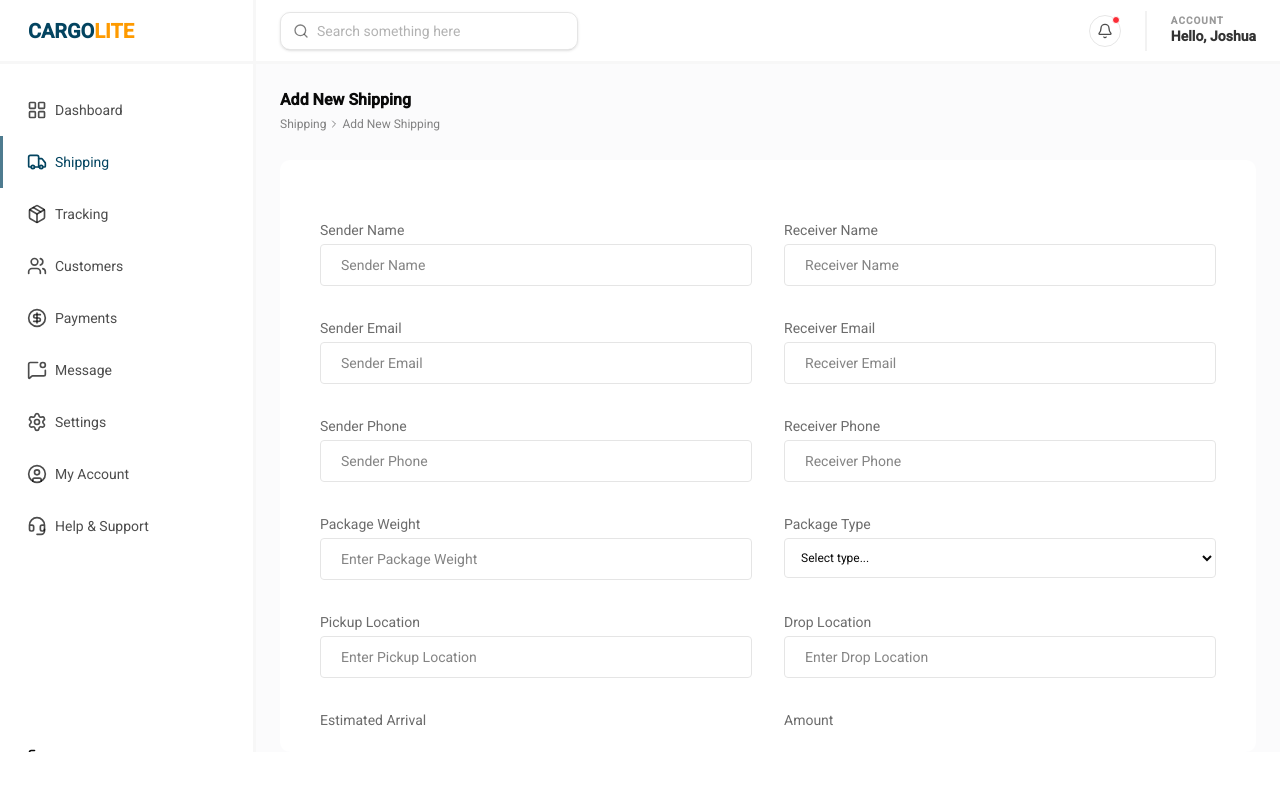
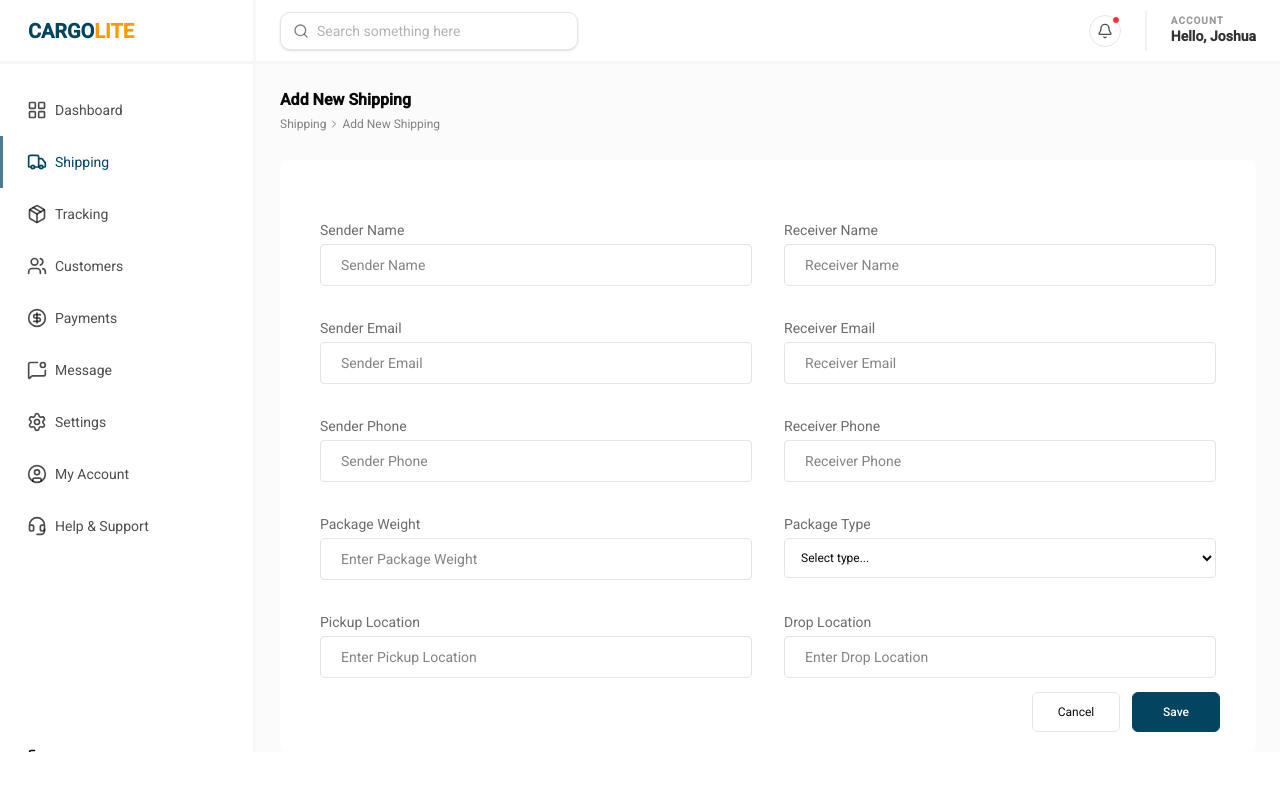
Before and after one commit to KellsCodes/cargolite, a Next.js app: page /shipping/saveshipment in a window 1280 px wide. Shown: the top 790 px of the page. Built offline with nearby package versions, Linux system fonts and the light colour scheme.

Commit message:
feat(ui): add save and cancel buttons on saveshipment page

```diff
--- a/app/shipping/saveshipment/form.tsx
+++ b/app/shipping/saveshipment/form.tsx
@@ -19,7 +19,8 @@ export default function SaveShipmentForm() {
         }
     }
     return (
-        <form action={""} className="grid grid-cols-1 md:grid-cols-2 gap-8 p-10">
+        <div className="h-full flex-1 flex flex-col">
+            <form action={""} className="grid grid-cols-1 md:grid-cols-2 gap-8 p-10 overflow-y-auto">
                 <div className="col-span-1 flex flex-col gap-1">
                     <label htmlFor="customer_name" className="text-sm opacity-60">Sender Name</label>
                     <input type="text" className="p-5 h-10 border rounded text-sm focus:outline-0" placeholder="Sender Name" />
@@ -173,8 +174,12 @@ export default function SaveShipmentForm() {
                         )}
                     </div>
                 </div>
+            </form>
 
-
-        </form>
+            <div className="col-span-2 flex items-center justify-end gap-x-3 px-9">
+                <button className="h-10 w-22 border rounded-sm text-xs p-2 hover:opacity-70 cursor-pointer transition-all duration-400 ease-in-out">Cancel</button>
+                <button className="h-10 w-22 p-2 border border-main-primary bg-main-primary rounded-sm text-xs text-white font-medium hover:opacity-70 cursor-pointer transition-all duration-400 ease-in-out">Save</button>
+            </div>
+        </div>
     )
 }
--- a/app/shipping/saveshipment/page.tsx
+++ b/app/shipping/saveshipment/page.tsx
@@ -18,9 +18,9 @@ export default function saveShipment() {
                 </div>
 
                 <div className="h-[74vh] bg-white rounded-lg py-5">
-                    <div className="h-full flex-1 flex flex-col overflow-y-auto">
                         <SaveShipmentForm />
-                    </div>
+                    {/* <div className="h-full flex-1 flex flex-col overflow-y-auto">
+                    </div> */}
                 </div>
             </div>
         </AuthLayout>
```
Lines whose indentation alone changed are shown as unchanged.
